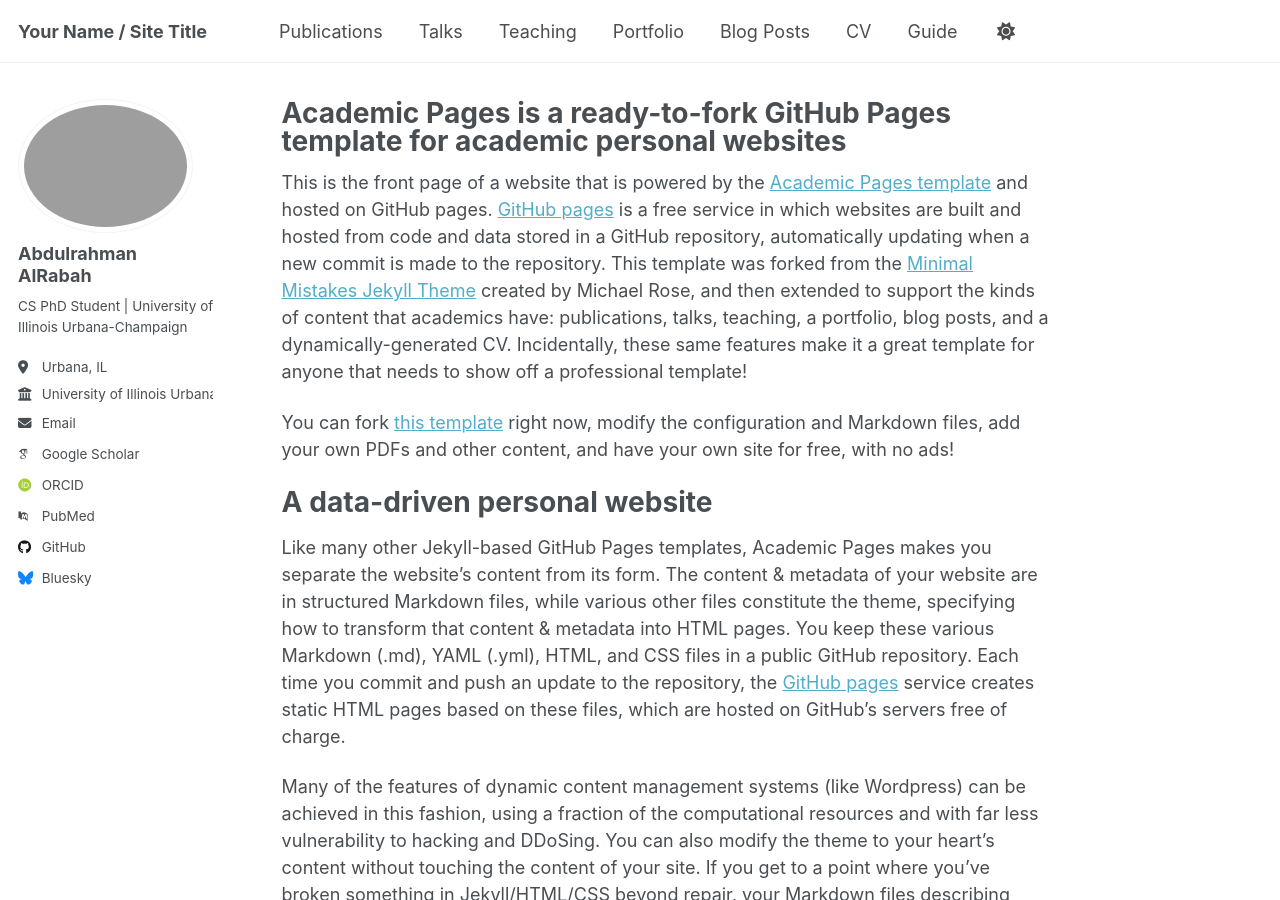
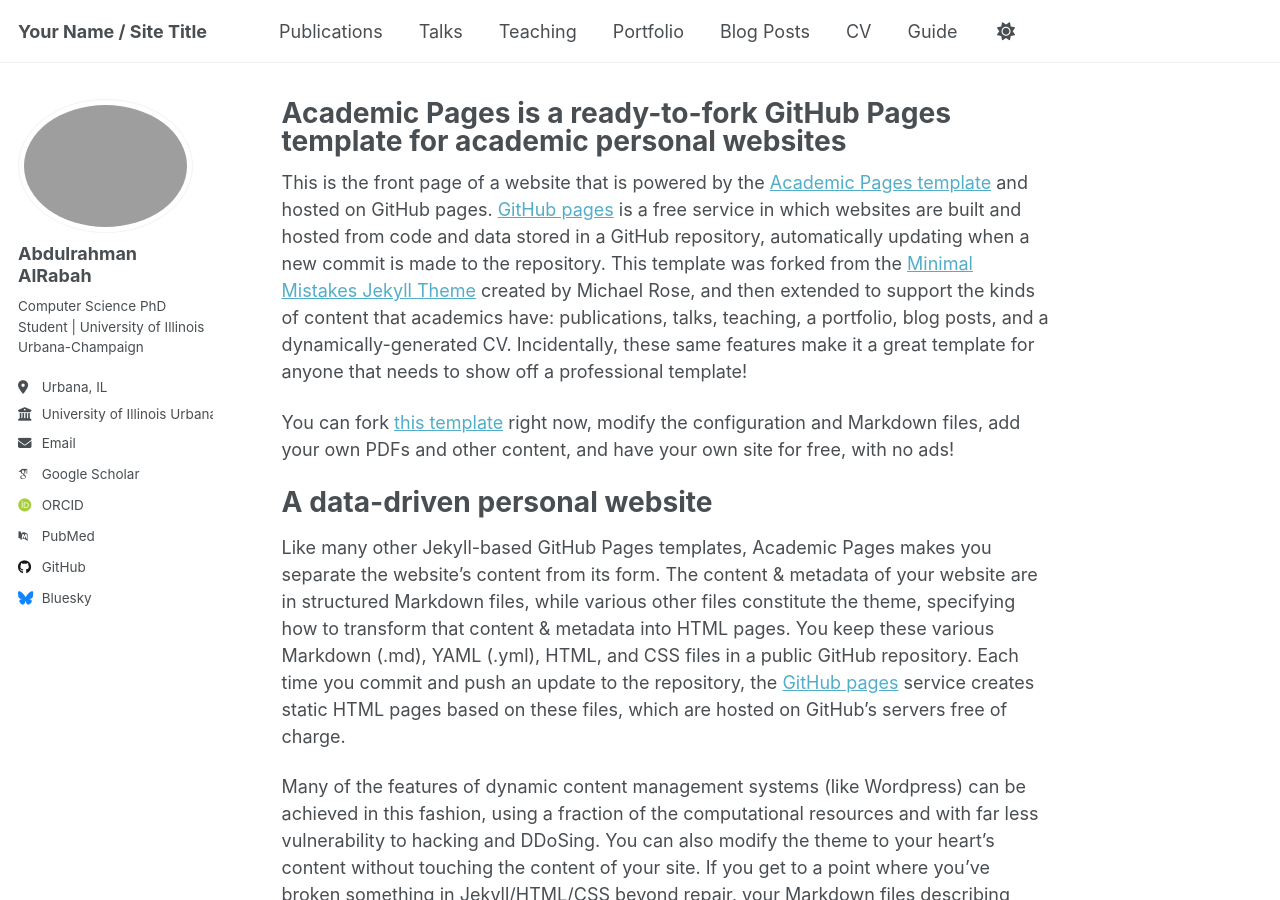
Before and after one commit to aalrabah/aalrabah.github.io, a Jekyll site: the page built from _pages/about.md, in a window 1280 px wide and 900 px high. Built offline with Jekyll 4.4.1, drawn with Linux system fonts in a browser that asks for light colours; some web fonts are replaced; a script that is not in the unit is left out.

Commit message:
Update _config.yml

```diff
--- a/_config.yml
+++ b/_config.yml
@@ -26,7 +26,7 @@ author:
   avatar           : "my_pic.jpg"
   name             : "Abdulrahman AlRabah"
   pronouns         : # example: "she/her"
-  bio              : "CS PhD Student | University of Illinois Urbana-Champaign"
+  bio              : "Computer Science PhD Student | University of Illinois Urbana-Champaign"
   location         : "Urbana, IL"
   employer         : "University of Illinois Urbana - Champaign"
   uri              : # URL
```
